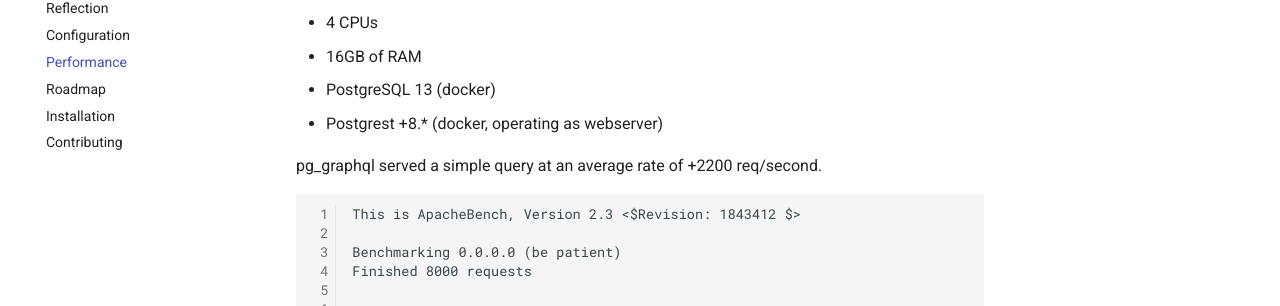
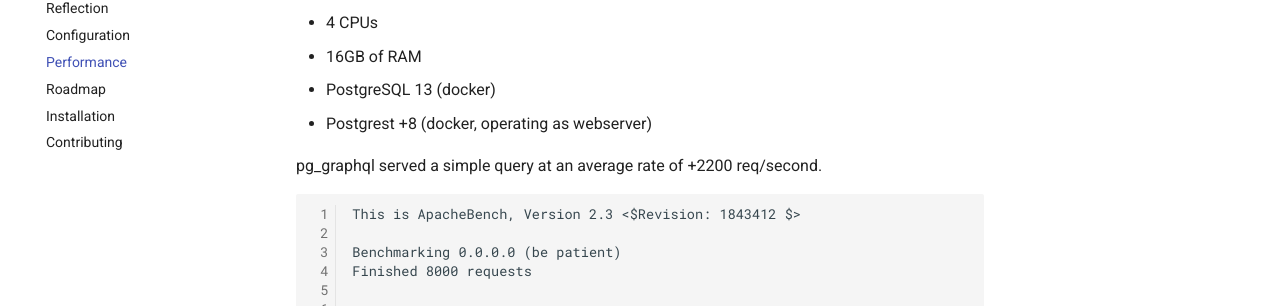
Before and after one commit to supabase/pg_graphql, an MkDocs documentation site: the page built from docs/performance.md, in a window 1280 px wide and 900 px high. Shown: the part 211-517 px from the top of the window. Built offline with MkDocs 1.6.1 and Material for MkDocs 9.7.7, drawn with Linux system fonts in a browser that asks for light colours; comment, search, counter and statistics services are not loaded.

Commit message:
fix bad link in docs

````diff
--- a/docs/performance.md
+++ b/docs/performance.md
@@ -4,7 +4,7 @@
 - 4 CPUs
 - 16GB of RAM
 - PostgreSQL 13 (docker)
-- Postgrest +8.* (docker, operating as webserver)
+- Postgrest +8 (docker, operating as webserver)
 
 pg_graphql served a simple query at an average rate of +2200 req/second.
 
@@ -56,7 +56,7 @@
  100%     39 (longest request)
 ```
 
-To reproduce this result, start the demo described in the [quickstart guide](docs/quickstart.md) and apache bench on a sample query.
+To reproduce this result, start the demo described in the [quickstart guide](quickstart.md) and apache bench on a sample query.
 
 i.e.
 
````
